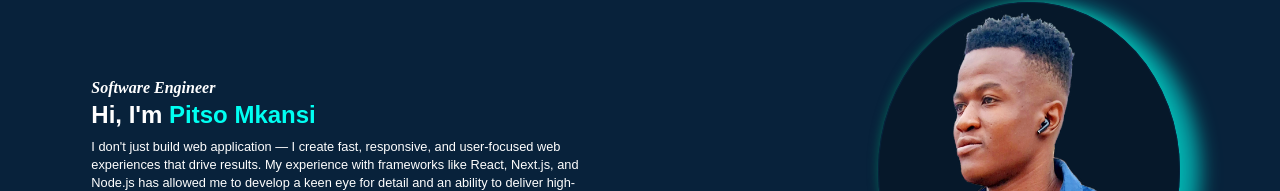
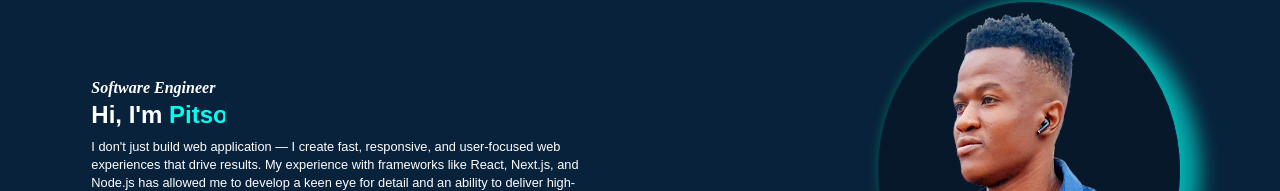
Before and after one commit to deco775/portfolio_2, a React (Vite) app: page / in a window 1280 px wide. Shown: the part 178-369 px from the top of the page. Built offline with nearby package versions, Linux system fonts and the light colour scheme.

Commit message:
my portfolio

```diff
--- a/src/Home/Home.jsx
+++ b/src/Home/Home.jsx
@@ -7,7 +7,7 @@ function Home({ innerRef }){
         <section id="home" ref={innerRef} className={styles.mainContainer} >
         <div className={styles.container} >
             <h4>Software Engineer</h4>
-            <h2>Hi, I'm <b className={styles.pitso}>Pitso Mkansi</b></h2>
+            <h2 className={styles.animatedT} >Hi, I'm <span></span></h2>
             <p> I don't just build web application — I create fast, responsive, and
                 user-focused web experiences that drive results. My experience with frameworks like React, Next.js,
                 and Node.js has allowed me to develop a keen eye for detail and an ability to deliver high-quality results.
--- a/src/Home/Home.module.css
+++ b/src/Home/Home.module.css
@@ -111,3 +111,60 @@
         font-size: 12px;
     }
 }
+/* For text Animantio */
+
+.animatedT{
+    font-weight: 600;
+    min-width: 280px;
+}
+
+.animatedT span{
+    position: relative;
+}
+
+.animatedT span::before{
+    content: "Pitso Mkansi";
+    color: #00fff2;
+    animation: words 20s infinite;
+}
+
+
+.animatedT span::after{
+    content: "";
+    position: absolute;
+    top: 1px;
+    width: calc(100% + 8px);
+    height: 100%;
+    background-color: #08223b;
+    border-left: 3px solid #00fff2;
+    right: -8px;
+    animation: cursor 0.9s infinite, typing 33s steps(14) infinite;
+}
+
+@keyframes cursor {
+    to{
+        border-left: 2px solid #ff7f5000;
+    }
+}
+
+@keyframes words {
+    0%,33%{
+        content: "Pitso Mkansi.";
+    }
+    34%,66%{
+        content: "a Software Engineer.";
+    }
+    67%,100%{
+        content: "a Full-Stack Developer.";
+    }
+
+}
+
+@keyframes typing {
+    10%,15%,30%,35%,50%,55%,70%,75%,90%,95%{
+        width: 0;
+    }
+    5%,20%,25%,40%,45%,60%,65%,80%,85%{
+        width: calc(100% + 8px);
+    }
+}
```
